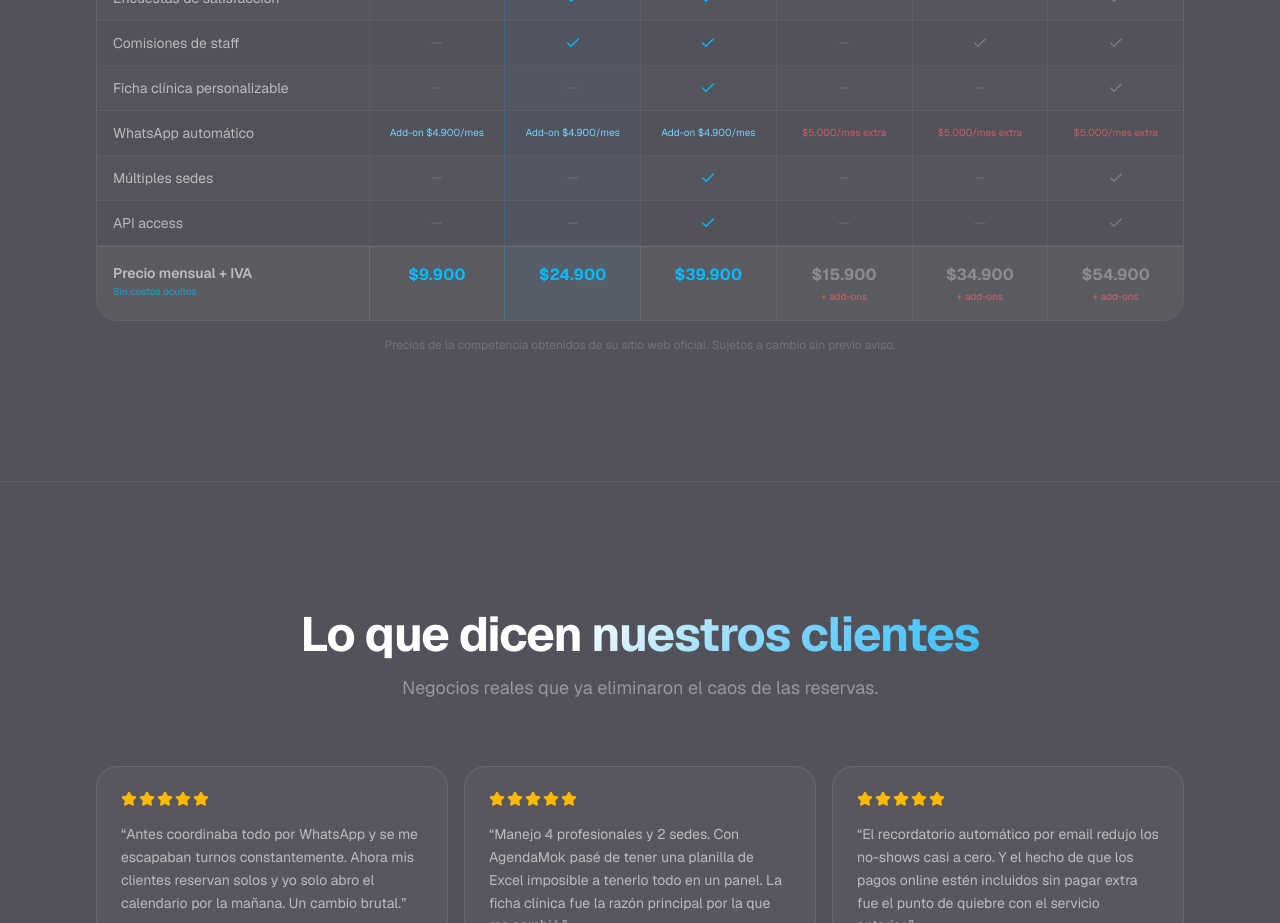
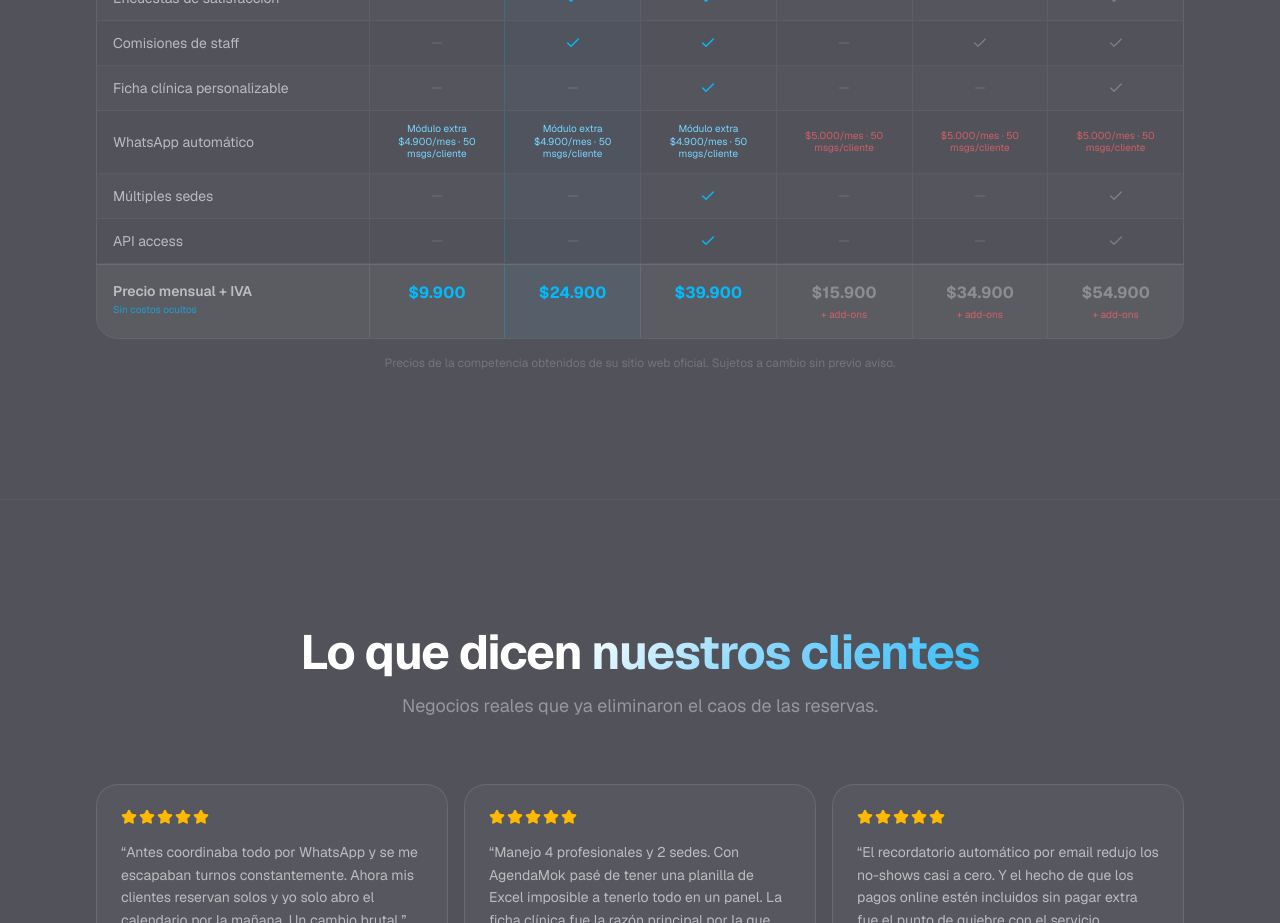
Before and after one commit to josetomas-chi/agendamok, a Next.js app: page / in a window 1280 px wide. Shown: the part 4840-5763 px from the top of the page. Built offline with nearby package versions, Linux system fonts and the light colour scheme.

Commit message:
fix: actualizar fila WhatsApp con 'Módulo extra' y cantidad de mensajes

```diff
--- a/src/app/page.tsx
+++ b/src/app/page.tsx
@@ -89,7 +89,7 @@ const comparisonRows: { feature: string; us: FeatureValue[]; them: FeatureValue[
   { feature: "Encuestas de satisfacción", us: [false, true, true], them: [false, false, true] },
   { feature: "Comisiones de staff", us: [false, true, true], them: [false, true, true] },
   { feature: "Ficha clínica personalizable", us: [false, false, true], them: [false, false, true] },
-  { feature: "WhatsApp automático", us: ["Add-on $4.900/mes", "Add-on $4.900/mes", "Add-on $4.900/mes"], them: ["$5.000/mes extra", "$5.000/mes extra", "$5.000/mes extra"] },
+  { feature: "WhatsApp automático", us: ["Módulo extra $4.900/mes · 50 msgs/cliente", "Módulo extra $4.900/mes · 50 msgs/cliente", "Módulo extra $4.900/mes · 50 msgs/cliente"], them: ["$5.000/mes · 50 msgs/cliente", "$5.000/mes · 50 msgs/cliente", "$5.000/mes · 50 msgs/cliente"] },
   { feature: "Múltiples sedes", us: [false, false, true], them: [false, false, true] },
   { feature: "API access", us: [false, false, true], them: [false, false, true] },
 ]
```
